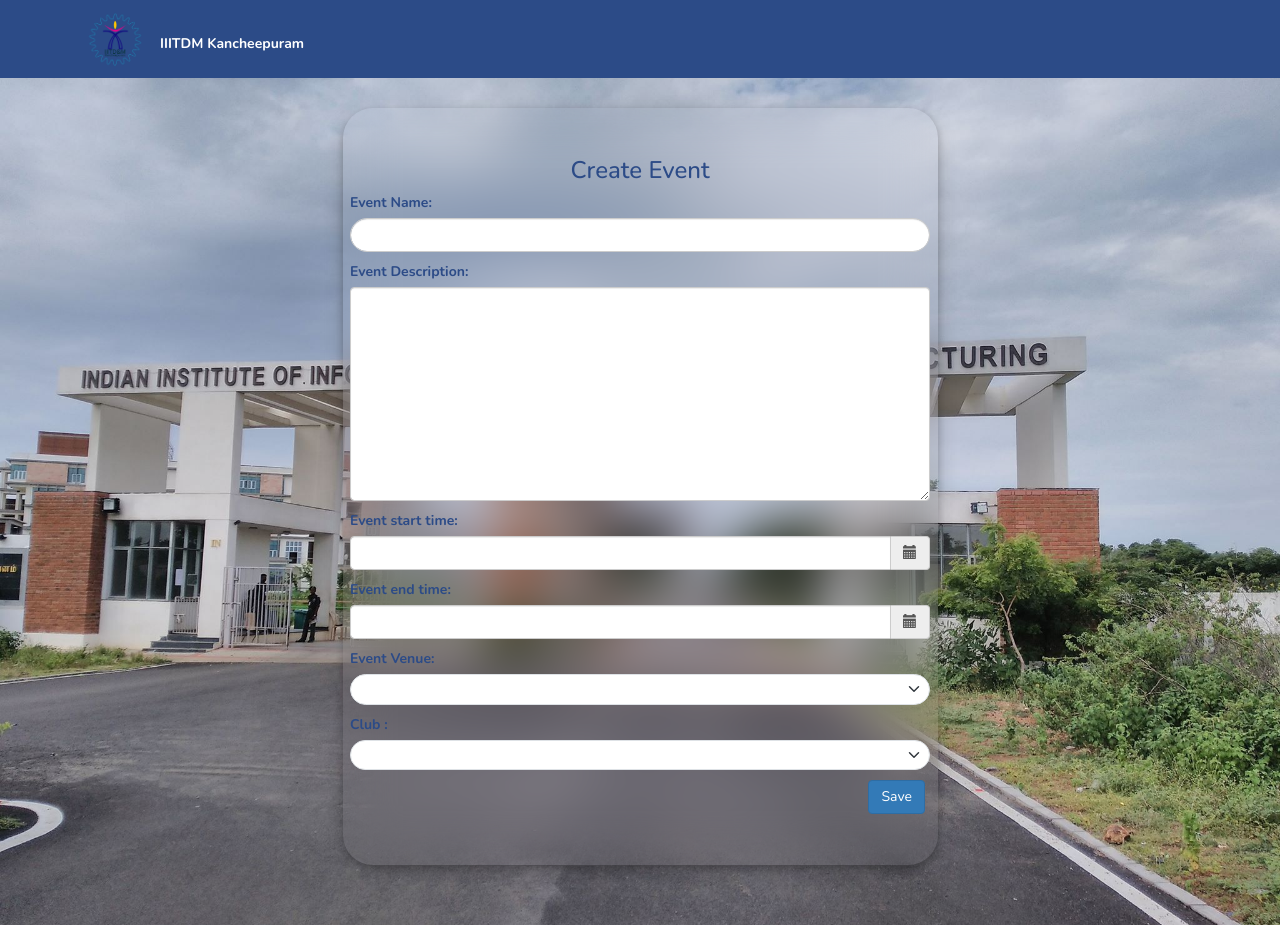
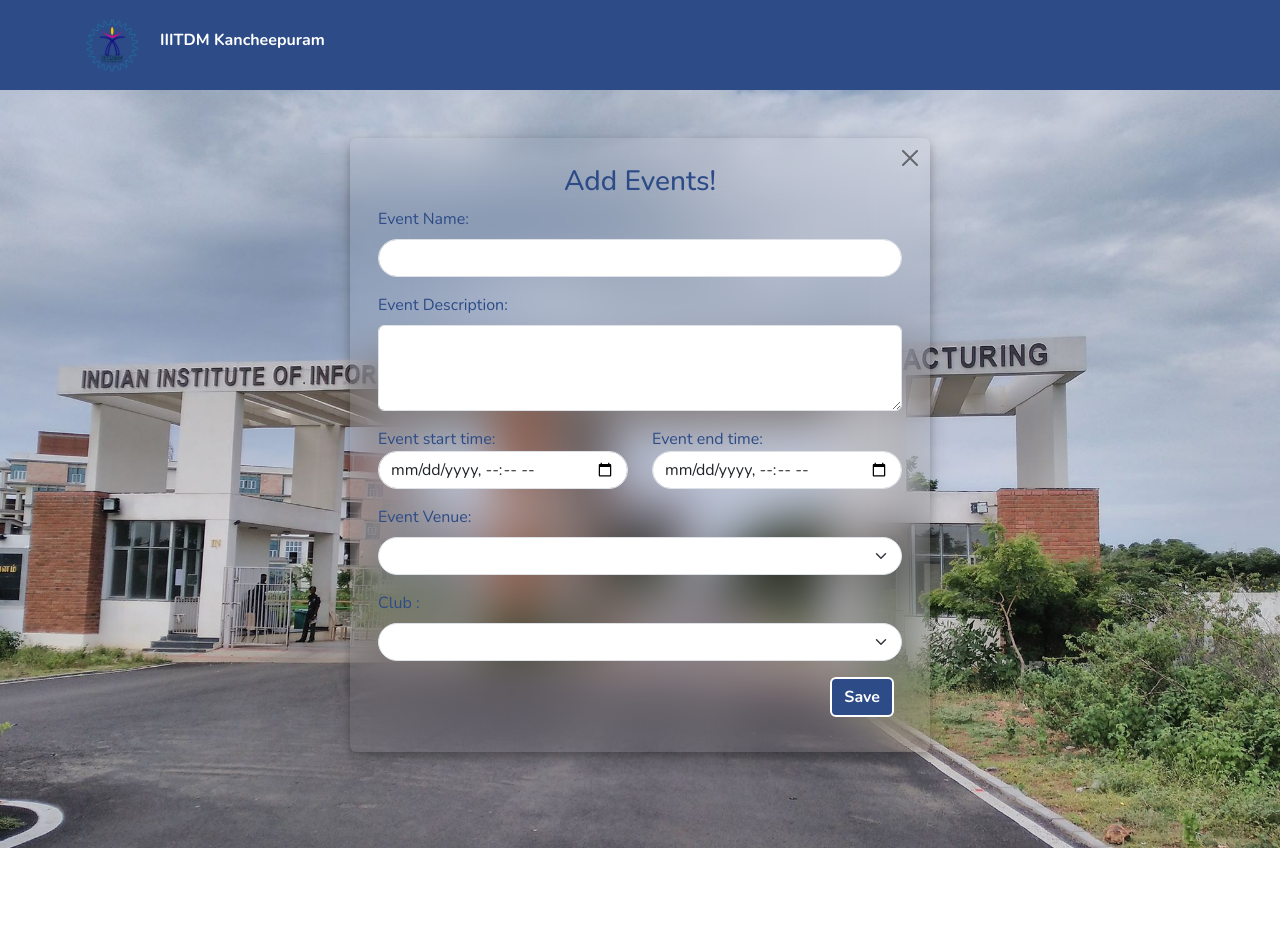
Before and after one commit to nimishathallapally/DBMS, a Django app: template src/app1/templates/app1/backup.html in a window 1280 px wide. After the commit the page ends 848 px from the top, so only its background shows below. Run offline with Django 5.2, Linux system fonts and the light colour scheme; the template is opened without the code that fills it, so the values that code supplies are empty; some libraries are stand-ins or nearby versions.

Commit message:
css done

```diff
--- a/src/app1/templates/app1/backup.html
+++ b/src/app1/templates/app1/backup.html
@@ -15,12 +15,8 @@
     integrity="sha384-YvpcrYf0tY3lHB60NNkmXc5s9fDVZLESaAA55NDzOxhy9GkcIdslK1eN7N6jIeHz" \
     crossorigin="anonymous"></script>
 
-    <link rel="stylesheet" href="https://maxcdn.bootstrapcdn.com/bootstrap/3.4.1/css/bootstrap.min.css">
-    <link rel="stylesheet" href="https://cdnjs.cloudflare.com/ajax/libs/bootstrap-datetimepicker/4.17.47/css/bootstrap-datetimepicker.css">
     <script src="https://ajax.googleapis.com/ajax/libs/jquery/3.4.1/jquery.min.js"></script>
-    <script src="https://maxcdn.bootstrapcdn.com/bootstrap/3.4.1/js/bootstrap.min.js"></script>
     <script src="https://cdnjs.cloudflare.com/ajax/libs/moment.js/2.24.0/moment.min.js"></script>
-    <script src="https://cdnjs.cloudflare.com/ajax/libs/bootstrap-datetimepicker/4.17.47/js/bootstrap-datetimepicker.min.js"></script>
 
 
 </head>
@@ -39,9 +35,11 @@
     <main class="d-flex">
     <div class="container-fluid" >
         <div class="row m-5">
-                <div class=" w-50 mx-auto mb-5 transbox form-rounded " style="padding-bottom: 3%;">
-                    <h3 style="text-align: center;padding-top: 5%;color: #2C4B87;font-family: Nunito;">Create Event</h3>
+            <div class=" w-50 mx-auto mb-5 transbox rounded position-relative" style="padding-bottom: 3%;">
+            <button type="button" class="btn-close position-absolute top-0 end-0 m-2" onclick="location.href='/events/'" aria-label="Close"></button>
+                <h3 style="text-align: center;padding-top: 5%;color: #2C4B87;font-family: Nunito;">Add Events!</h3>
 
+            <div class="mx-3">
                 <div class="form-group">
                     <form method="POST" class="post-form">
                             {% csrf_token %}
@@ -50,42 +48,38 @@
                                 <input type="text" name="name" class="form-control rounded-pill " maxlength="225" required id="id_name">
 
                             </div>
+
                             <div class="mb-3">
-
                                 <label for="id_description" class="form-label" style="color:#2C4B87;font-family: Nunito;">Event Description:</label>
-                                    <textarea name='description' cols="40" rows='10' class="form-control " id="id_description"></textarea>
+                                <textarea name='description' cols="auto" rows='3' class="form-control" id="id_description"></textarea>
+                            </div>
+                        <div class="row">
+                            <div class="col mb-3">
+                                <label for="id_event_start_date_time_lb" style="color:#2C4B87;font-family: Nunito;">Event start time:</label>
+                                <div class="input-group date" id='id_event_start_date_time_box'>
+                                    <input type='datetime-local' name="event_start_date_time" class="form-control rounded-pill" required id="id_event_start_date_time"/>
+                                </div>
                             </div>
 
-                                <div class="mb-3">
-                                    <label for="id_event_start_date_time_lb" style="color:#2C4B87;font-family: Nunito;">Event start time:</label>
-                                    <div class='input-group date' id='id_event_start_date_time_box'>
-                                        <input type='text' name="event_start_date_time" class="form-control" required id="id_event_start_date_time"/>
-                                        <span class="input-group-addon">
-                                                <span class="glyphicon glyphicon-calendar"></span>
-                                        </span>
+                            <div class="col mb-3">
+                                <label for="id_event_end_date_time_lb" style="color:#2C4B87;font-family: Nunito;">Event end time:</label>
+                                <div class='input-group date' id='id_event_end_date_time_box'>
+                                    <input type='datetime-local' name="event_end_date_time" class="form-control rounded-pill" required id="id_event_end_date_time"/>
+                                </div>
                             </div>
                         </div>
 
                             <div class="mb-3">
-                                    <label for="id_event_end_date_time_lb" style="color:#2C4B87;font-family: Nunito;">Event end time:</label>
-                                    <div class='input-group date' id='id_event_end_date_time_box'>
-                                        <input type='text' name="event_end_date_time" class="form-control" required id="id_event_end_date_time"/>
-                                        <span class="input-group-addon">
-                                                <span class="glyphicon glyphicon-calendar"></span>
-                                        </span>
-                                    </div>
-                                </div>
-                                <div class="mb-3">
                                 <label for="id_venuelb" class="form-label" style="color:#2C4B87;font-family: Nunito;">Event Venue:</label>
                                 <div>
-                                        <select name="venue"  id="id_venue"class="form-select form-select-lg mb-3 rounded-pill" aria-label=".form-select-lg example">
+                                    <select name="venue"  id="id_venue"class="form-select rounded-pill" aria-label=".form-select-lg example">
                                     </select>
                                 </div>
                             </div>
                             <div class="mb-3">
                                 <label for="id_clublb" class="form-label" style="color:#2C4B87;font-family: Nunito;">Club :</label>
                                 <div class ='mb-3'>
-                                        <select name="club"  id="id_club" class="form-select form-select-lg mb-3 rounded-pill" aria-label=".form-select-lg example">
+                                    <select name="club"  id="id_club" class="form-select rounded-pill" aria-label=".form-select-lg example">
 
                                     </select>
                                 </div>
@@ -93,13 +87,11 @@
 
                             </div>
                             <div class="d-grid gap-2 d-md-flex justify-content-md-end">
-                                    <button type="submit" class="save btn btn-primary me-md-2" style="font-family: Nunito;">Save</button>
+                                <button type="submit" class="save btn btn-primary me-md-2" style="background-color:#2C4B87; color:#ffffff;font-weight:bold; border:#ffffff 2px solid;font-family: Nunito;">Save</button>
                             </div>
-
                     </form>
                 </div>
-
-
+            </div>
             </div>
         </div>
     </div>
```
Lines whose indentation alone changed are shown as unchanged.
